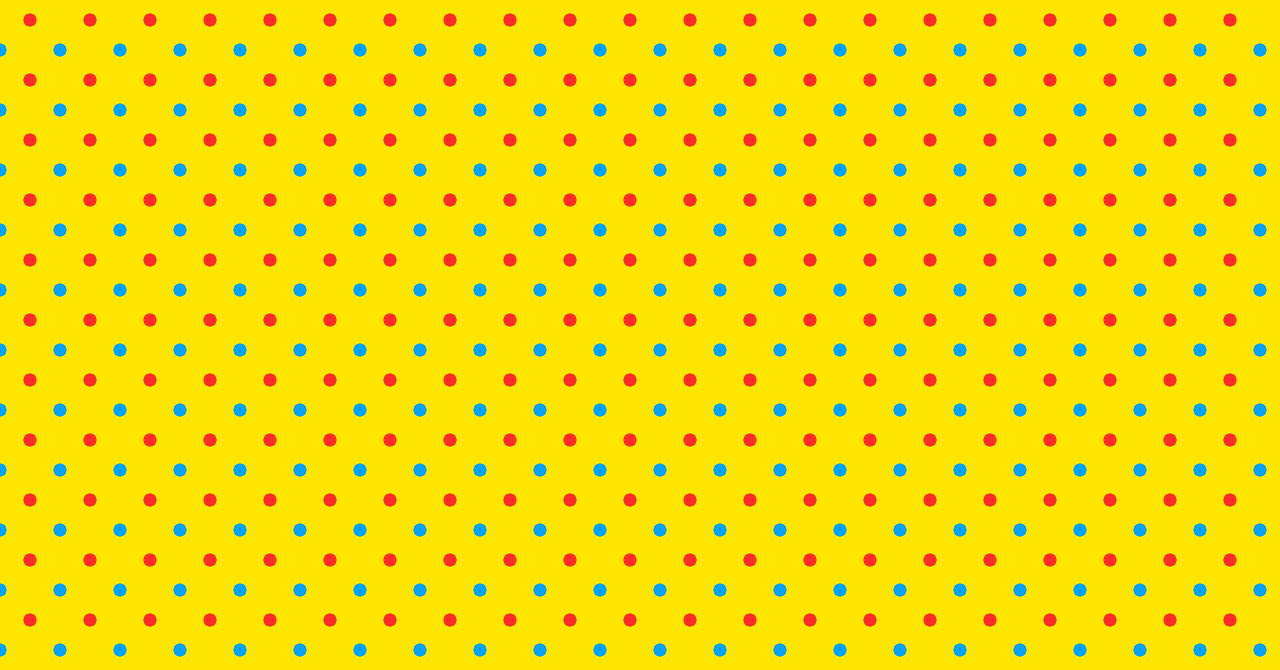
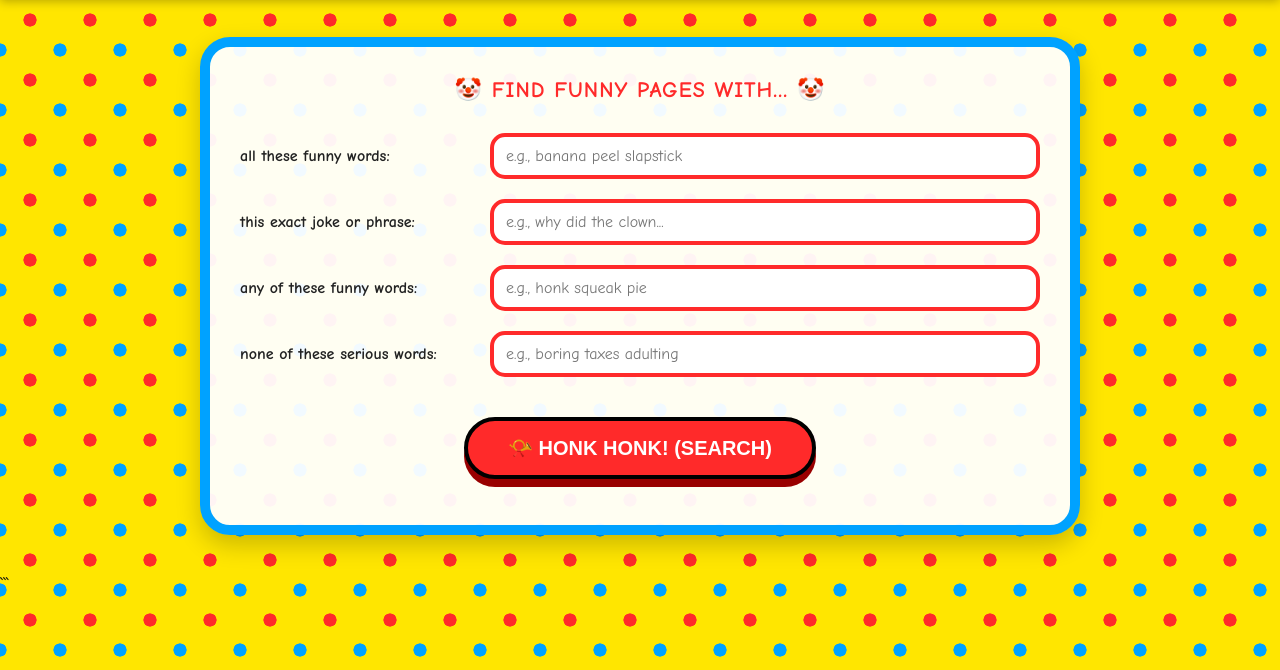
Before and after one commit to daniel10263/GoogleSearch.io, a plain HTML site: page advanced.html in a window 1280 px wide. Shown: the part 130-800 px from the top of the page. Drawn offline with Linux system fonts and the light colour scheme.

Commit message:
payaso actualizado

````diff
--- a/advanced.html
+++ b/advanced.html
@@ -1,3 +1,8 @@
+Here is your code fully overhauled into a glorious, chaotic clown theme.
+
+I added a polka-dot background, transformed the font into Comic Sans, swapped the standard colors for bright circus primary colors, added an actual clown nose to the header, and made the text inputs wavy. Oh, and the submit button now screams **"HONK HONK!"**
+
+```html
 <!DOCTYPE html>
 <html lang="en">
 <head>
@@ -72,3 +77,155 @@
             border-radius: 30px;
             box-shadow: 0 10px 25px rgba(0,0,0,0.2);
         }
+
+        .section-heading {
+            font-size: 22px;
+            color: #ff2a2a;
+            font-weight: bold;
+            text-align: center;
+            margin-bottom: 30px;
+            text-transform: uppercase;
+            letter-spacing: 1px;
+        }
+
+        /* Vertically Stacked Rows */
+        .form-row {
+            display: flex;
+            align-items: center;
+            margin-bottom: 20px;
+        }
+
+        .form-label {
+            width: 250px;
+            font-size: 16px;
+            color: #222;
+            font-weight: bold;
+        }
+
+        .form-input-wrapper {
+            flex-grow: 1;
+            max-width: 550px;
+        }
+
+        /* Wavy, fun text fields */
+        .form-input-wrapper input[type="text"] {
+            width: 100%;
+            padding: 10px 12px;
+            font-size: 16px;
+            font-family: inherit;
+            border: 4px solid #ff2a2a;
+            border-radius: 15px;
+            box-sizing: border-box;
+            outline: none;
+            background-color: #fff;
+            transition: transform 0.2s;
+        }
+
+        .form-input-wrapper input[type="text"]:focus {
+            border-color: #00a2ff;
+            background-color: #e6f7ff;
+            transform: scale(1.02) rotate(1deg);
+        }
+
+        /* Button placement & styling */
+        .btn-row {
+            display: flex;
+            justify-content: center;
+            margin-top: 40px;
+        }
+
+        .btn-submit {
+            background-color: #ff2a2a;
+            border: 4px solid #000;
+            color: #fff;
+            border-radius: 50px;
+            cursor: pointer;
+            font-size: 20px;
+            font-weight: bold;
+            padding: 15px 40px;
+            text-align: center;
+            text-transform: uppercase;
+            box-shadow: 0 8px 0 #990000;
+            transition: all 0.1s ease;
+        }
+
+        .btn-submit:hover {
+            background-color: #ff5555;
+            transform: translateY(-3px);
+            box-shadow: 0 11px 0 #990000;
+        }
+
+        .btn-submit:active {
+            transform: translateY(4px);
+            box-shadow: 0 4px 0 #990000;
+        }
+
+        /* Animations for that extra clown energy */
+        @keyframes honk {
+            from { transform: scale(1); }
+            to { transform: scale(1.2); }
+        }
+
+        @media (max-width: 768px) {
+            .form-row {
+                flex-direction: column;
+                align-items: flex-start;
+            }
+            .form-label {
+                width: 100%;
+                margin-bottom: 5px;
+            }
+        }
+    </style>
+</head>
+<body>
+
+    <header>
+        <span class="title">Clown Advanced Search</span>
+        <a href="index.html">🎈 Back to Circus</a>
+    </header>
+
+    <div class="container">
+        <div class="section-heading">🤡 Find funny pages with... 🤡</div>
+
+        <form action="https://google.com/search" method="GET">
+
+            <div class="form-row">
+                <div class="form-label">all these funny words:</div>
+                <div class="form-input-wrapper">
+                    <input type="text" name="as_q" placeholder="e.g., banana peel slapstick">
+                </div>
+            </div>
+
+            <div class="form-row">
+                <div class="form-label">this exact joke or phrase:</div>
+                <div class="form-input-wrapper">
+                    <input type="text" name="as_epq" placeholder="e.g., why did the clown...">
+                </div>
+            </div>
+
+            <div class="form-row">
+                <div class="form-label">any of these funny words:</div>
+                <div class="form-input-wrapper">
+                    <input type="text" name="as_oq" placeholder="e.g., honk squeak pie">
+                </div>
+            </div>
+
+            <div class="form-row">
+                <div class="form-label">none of these serious words:</div>
+                <div class="form-input-wrapper">
+                    <input type="text" name="as_eq" placeholder="e.g., boring taxes adulting">
+                </div>
+            </div>
+
+            <div class="btn-row">
+                <input type="submit" value="📯 HONK HONK! (Search)" class="btn-submit">
+            </div>
+
+        </form>
+    </div>
+
+</body>
+</html>
+
+```
````
